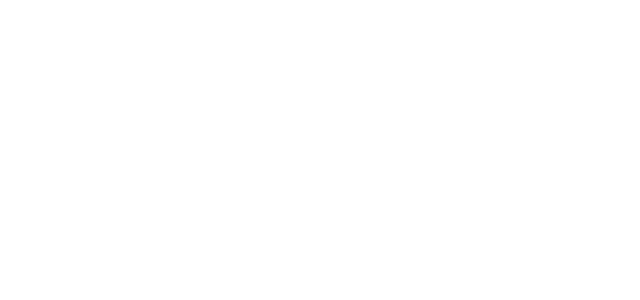
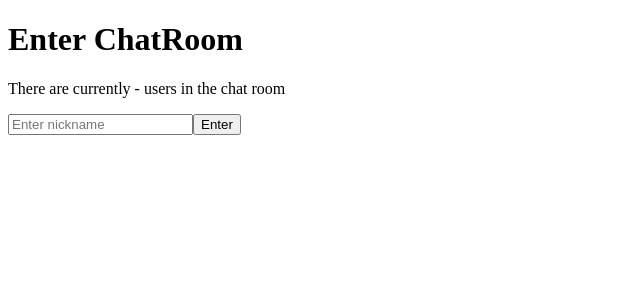
Before and after one commit to anatcohen/chat, a React (Create React App) app: page / in a window 1280 px wide. Shown: the top 300 px of the page, without its empty margins (0-640 px from the left). Built offline with nearby package versions, Linux system fonts and the light colour scheme.

Commit message:
added log in and chat room

```diff
--- a/src/App.js
+++ b/src/App.js
@@ -1,24 +1,17 @@
 import React from 'react';
 import './App.css';
-import { Route } from 'react-router-dom';
-import { connect } from 'react-redux';
-import * as actions from './redux/actions';
+import { Route, Switch } from 'react-router-dom';
+import LogIn from './LogIn';
+import ChatRoom from './ChatRoom';
 
-export function App(props) {
-  // <Route exact path="/SignIn" render={(routeProps) => <SignIn {...routeProps} {...props} />} />
+export default function App(props) {
 
   return (
     <>
+      <Switch>
+        <Route path="/" exact component={LogIn} />
+        <Route path="/ChatRoom" component={ChatRoom} />
+      </Switch>
     </>
   );
 }
-
-function mapStateToProps(state) {
-  return;
-}
-
-function mapDispatchToProps(dispatch) {
-  return;
-}
-
-export default connect(mapStateToProps, mapDispatchToProps)(App);
--- /dev/null
+++ b/src/ChatRoom.js
@@ -0,0 +1,9 @@
+import React from 'react';
+
+export default function ChatRoom(props) {
+    return (
+        <>
+            <h1>In ChatRoom</h1>
+        </>
+    );
+}
--- /dev/null
+++ b/src/LogIn.js
@@ -0,0 +1,15 @@
+import React from 'react';
+import { Link } from 'react-router-dom';
+
+export default function LogIn(props) {
+    return (
+        <>
+            <form>
+                <h1>Enter ChatRoom</h1>
+                <p>There are currently - users in the chat room</p>
+                <input type='text' placeholder='Enter nickname' />
+                <Link to='/ChatRoom'><button>Enter</button></Link>
+            </form>
+        </>
+    );
+}
--- a/src/index.js
+++ b/src/index.js
@@ -4,8 +4,6 @@
 import * as serviceWorker from './serviceWorker';
 import { BrowserRouter } from "react-router-dom";
 import * as firebase from 'firebase';
-import { Provider } from 'react-redux';
-import store from './redux/store';
 
 const config = {
     apiKey: "AIzaSyDlr7lzC7eunsm6NtcTV2bfXLhfM618fz0",
@@ -22,9 +20,7 @@
 
 ReactDOM.render(
     <BrowserRouter>
-        <Provider store={store}>
-            <App />
-        </Provider>
+        <App />
     </BrowserRouter>
     , document.getElementById('root'));
 
--- a/src/redux/reducers.js
+++ /dev/null
@@ -1,20 +0,0 @@
-import * as actions from './actions';
-import { combineReducers } from 'redux';
-
-
-/*
-const INITIAL_DATA_STATE = { data: [] };
-
-// Reducer for all the database data
-function dataReducer(state = INITIAL_DATA_STATE, action) {
-    switch (action.type) {
-        case actions.SET_DATA:
-            return { data: action.data };
-        default:
-            return state;
-    }
-}
-*/
-
-export default combineReducers({
-});
--- a/src/redux/store.js
+++ /dev/null
@@ -1,5 +0,0 @@
-import { createStore, applyMiddleware } from 'redux';
-import thunk from 'redux-thunk';
-import rootReducer from './reducers';
-
-export default createStore(rootReducer, applyMiddleware(thunk));
```
Also changed, not shown: src/redux/actions.js (deleted, +0 -30 lines).
